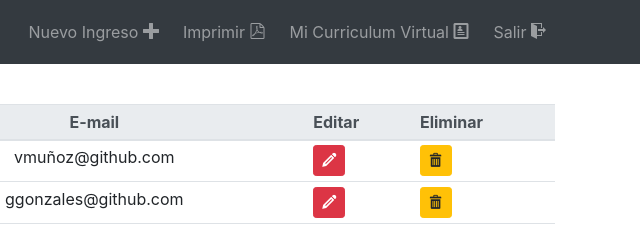
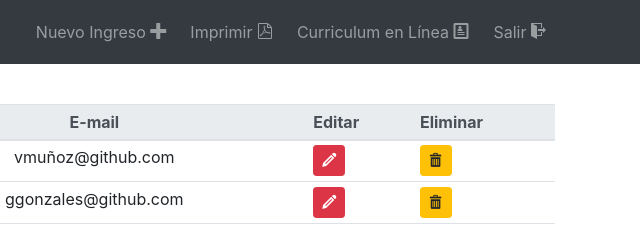
Before and after one commit to ID4099/id4099prueba1, a website: page index.html in a window 1280 px wide. Shown: the top 226 px of the page, 640-1280 px from the left. Drawn offline with Linux system fonts and the light colour scheme; some packages are replaced by stand-ins of ours; a script that the page names is missing; files whose address does not match are found by name.

Commit message:
probando-link-cv

```diff
--- a/index.html
+++ b/index.html
@@ -37,7 +37,7 @@
             <a class="nav-link" href="#" onclick="esperarConfirmacion('La librería de JS-PDF aún no esta habilitada espere confirmación.')">Imprimir <span class="icon-file-pdf"></span></a>
           </li>
           <li class="nav-item mr-sm-2">
-            <a class="nav-link" href="#" onclick="esperarConfirmacion('La plantilla de mi CV virtual aún no esta habilitada.')">Mi Curriculum Virtual <span class="icon-profile"></span></a>
+            <a class="nav-link" href="https://id4099.github.io/resumenCv/">Curriculum en Línea <span class="icon-profile"></span></a>
           </li>
           <li class="nav-item">
             <a class="nav-link" data-toggle="modal" data-target="#logoutModal">Salir <span class="icon-exit"></span></a>
```
